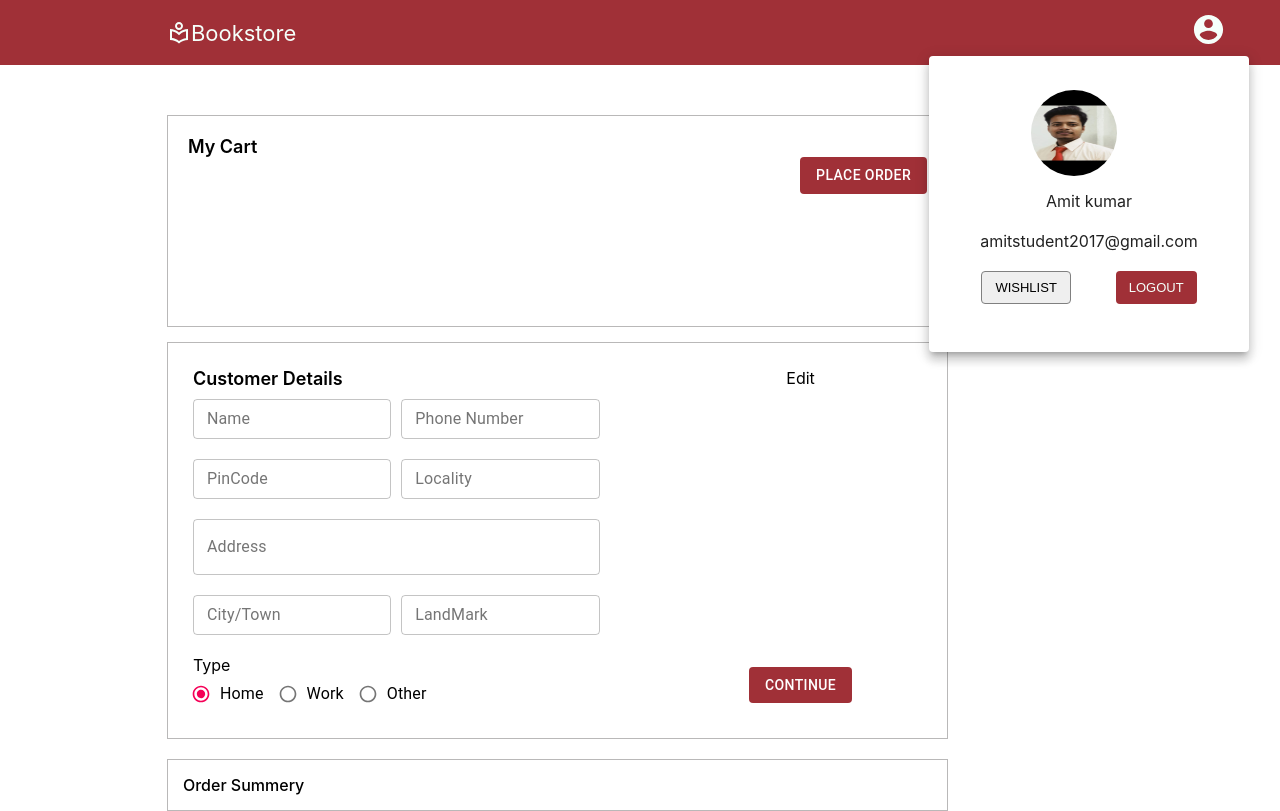
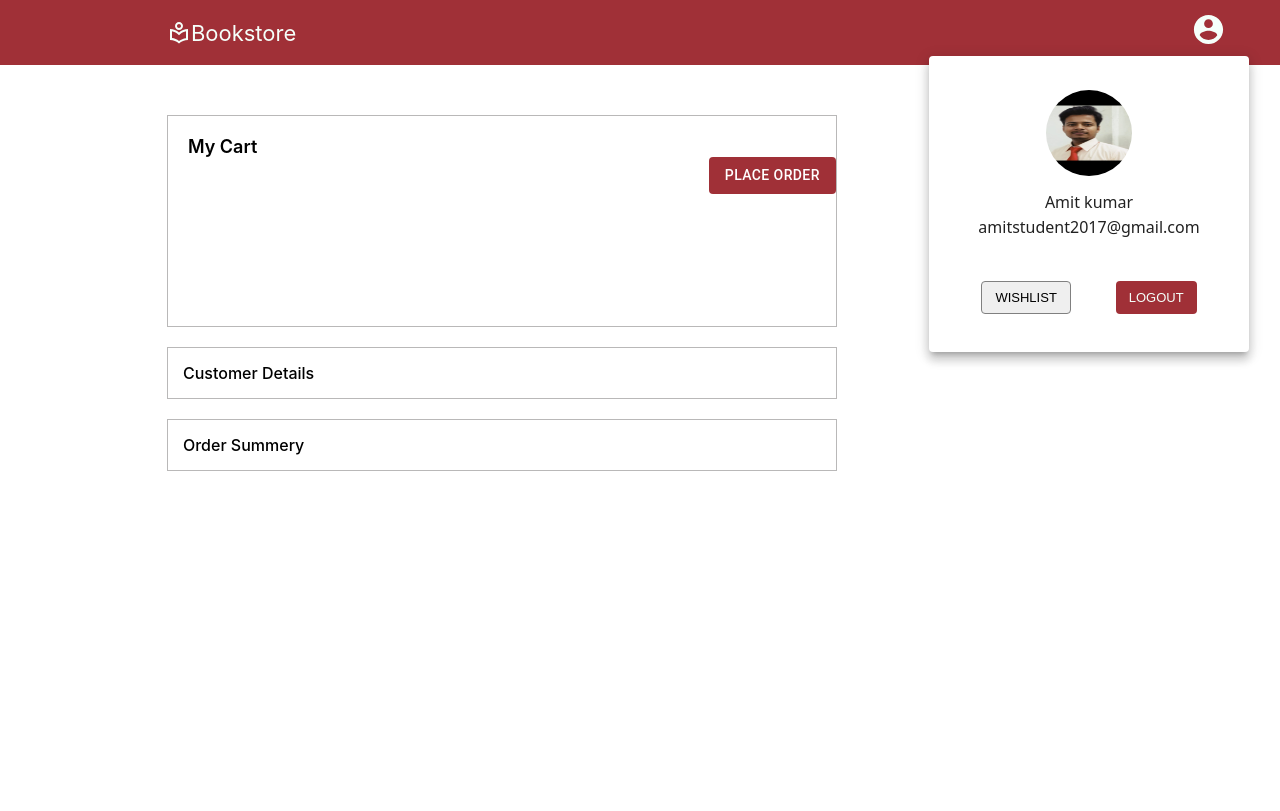
Before and after one commit to shrawanamit/book-store, a React (Create React App) app: page /bookInCart in a window 1280 px wide. Both pictures are taken after a click on the button "menu". Built offline with nearby package versions, Linux system fonts and the light colour scheme.

Commit message:
refactored wish list ui and use book container component

```diff
--- a/src/Components/BookInCart.jsx
+++ b/src/Components/BookInCart.jsx
@@ -17,7 +17,15 @@ class BookInCart extends React.Component {
         this.state = {
             getAllCart: [],
             cartDisplay:true,
+            handelOrderOpenClose:true,
+            handelAddressOpenClose:true
         }
+    }
+    handelOrder=()=>{
+      this.setState({
+        handelOrderOpenClose:false,
+        handelAddressOpenClose:false
+      })
     }
     removeBookFromCart=(arrayObject)=>{
         console.log("cartId",arrayObject.cartId)
@@ -64,16 +72,18 @@ class BookInCart extends React.Component {
                                                     </div>
                                                 </div>
                                             </div>)}
+                                            {this.state.handelOrderOpenClose ?
                                         <div className="cartButton">
-                                            <Button variant="contained" color="primary" disableElevation>
+                                            <Button variant="contained" color="primary" disableElevation onClick={this.handelOrder}>
                                                 place order
                                             </Button>
-                                        </div>
+                                        </div> : ""}
                                     </div>
                                 </div>
                             </div>
-                            {/* <div className="CustomerDetails"> <span className="messageDetais">Customer Details</span></div> */}
-                            <CostumerDetail />
+
+                            { this.state.handelAddressOpenClose? <div className="CustomerDetails"> <span className="messageDetais">Customer Details</span></div> :
+                            <CostumerDetail  />}
                             <div className="CustomerDetails"><span className="messageDetais"> Order Summery </span></div>
                         </div>
                     </div>
--- a/src/Components/Logout.jsx
+++ b/src/Components/Logout.jsx
@@ -77,8 +77,8 @@ export default class Logout extends React.Component {
                             </div> */}
                         </div>
                         <div className="name">
-                            <span>Amit kumar</span><br />
-                            <span>amitstudent2017@gmail.com</span>
+                            <div className="namebody">Amit kumar</div>
+                            <div className="email">amitstudent2017@gmail.com</div><br />
                         </div>
                         <div className="btnLogout">
                             <Link to="/wishlist" variant="body2">
--- a/src/Components/WishList.jsx
+++ b/src/Components/WishList.jsx
@@ -6,6 +6,8 @@ import { connect } from 'react-redux';
 import UserService from "../Services/userService";
 import { RowingOutlined } from '@material-ui/icons';
 import { Divider } from '@material-ui/core';
+import BookContainer from './BooksContainer';
+import { wishListData} from '../redux/Action/actionCreater';
 let service = new UserService();
 
 class WishList extends React.Component {
@@ -38,6 +40,7 @@ class WishList extends React.Component {
             .then((data) => {
                 console.log(" All wishList  books ", data.data.data);
                 this.setState({ getAllWishListBook: data.data.data })
+                this.props.wishListData(data.data.data);
             })
             .catch((err) => {
                 console.log(err);
@@ -53,7 +56,8 @@ class WishList extends React.Component {
                 <div className="wishListContainer">
                     <div className="wishListBody">
                         <div className="cartHeading"><span>My WishList</span></div>
-                        {this.state.getAllWishListBook.length === 0 ? <div className="emptyWishList">Your WishList is Empty</div> :
+                        <BookContainer />
+                        {/* {this.state.getAllWishListBook.length === 0 ? <div className="emptyWishList">Your WishList is Empty</div> :
                             this.state.getAllWishListBook.map((row) =>
                                 <div className="DisplayCart">
                                     <div className="displayWishListImage">
@@ -78,7 +82,7 @@ class WishList extends React.Component {
                                         </div>
                                     </div>
                                 </div>
-                            )}
+                            )} */}
                     </div>
                 </div>
             </React.Fragment>
@@ -88,7 +92,7 @@ class WishList extends React.Component {
 const mapDispatchToProps = dispatch => {
 
     return {
-        // displayAllSearchBook: (data) => dispatch(displayAllSearchBook(data)),
+        wishListData: (data) => dispatch(wishListData(data)),
 
     }
 }
--- a/src/SCSS/cartInBook.scss
+++ b/src/SCSS/cartInBook.scss
@@ -9,7 +9,7 @@ $base-color: rgb(160, 48, 55);
 
 }
 @mixin boxWidth {
-    width: 70%;
+    width: 60%;
     border: 1px solid rgb(185, 184, 184);
 }
 .cartDisplay{
@@ -85,7 +85,7 @@ $base-color: rgb(160, 48, 55);
 .cartButton{
     display: flex;
     justify-content: flex-end;
-    padding: 0px 20px 20px 20px;
+
 }
 .CustomerDetails{
     @include boxWidth();
@@ -107,12 +107,12 @@ $base-color: rgb(160, 48, 55);
 .CostumerDetailContainerBody{
     @include flexColumn();
     padding: 25px;
-    width: 80%;
+    width: 500px;
 
 }
 .CostumerDetailSideNav{
     @include flexColumn();
-    padding: 15px;
+    padding: 25px;
     justify-content: space-between;
 
 }
@@ -123,19 +123,17 @@ $base-color: rgb(160, 48, 55);
 }
 .textFieldBodyOne{
     padding-right: 2%;
-    width: 40%;
+    width: 48%;
 }
 .textFieldBodyTwo{
-    width: 82%;
+    width: 98%;
 }
 .customerAddress{
     @include flexRow();
     justify-content: flex-start;
     padding-bottom: 10px;
 }
-.editform{
-    padding:10px;
-}
+
 .radioContainer{
     display: flex;
     flex-direction: column;
--- a/src/SCSS/logout.scss
+++ b/src/SCSS/logout.scss
@@ -12,7 +12,7 @@
     justify-content: flex-start;
 }
 .accountimage{
-    width: 90%;
+    width: 100%;
     height: 45%;
     align-items: center;
     justify-content: center;
@@ -38,3 +38,15 @@ bottom: 10%;
     padding: 20px;
     justify-content: space-around;
 }
+.email{
+    display: flex;
+    height: 20px;
+    /* border: 1px solid lightgrey; */
+    padding: 3px;
+    /* border-radius: 3px; */
+    font-family: system-ui;
+}
+.name{
+    display: flex;
+font-family: system-ui;
+}
--- a/src/redux/Action/actionCreater.jsx
+++ b/src/redux/Action/actionCreater.jsx
@@ -1,4 +1,4 @@
-import {DISPLAY_IMAGE,DISPLAY_SNACKBAR,DISPLAY_ALLBOOKS,DISPLAY_ALLBOOKS_INCART,DISPLAY_ALL_SEARCH_BOOKS,SIGNIN_DATA} from './actionType';
+import {DISPLAY_IMAGE,DISPLAY_SNACKBAR,DISPLAY_ALLBOOKS,DISPLAY_ALLBOOKS_INCART, WISHLIST_DATA,DISPLAY_ALL_SEARCH_BOOKS,SIGNIN_DATA} from './actionType';
 
 //action creater
 export  const displayImage = (data) =>{
@@ -46,3 +46,11 @@ export  const snackbarDisplay = (data) =>{
 
         }
 }
+export  const  wishListData = (data) =>{
+    console.log("i am in action wishlist" ,data);
+        return {   //object
+            type: WISHLIST_DATA,
+            wishListData: data,
+
+        }
+}
--- a/src/redux/Action/actionType.jsx
+++ b/src/redux/Action/actionType.jsx
@@ -4,3 +4,4 @@ export const DISPLAY_ALLBOOKS='DISPLAY_ALLBOOKS';
 export const DISPLAY_ALLBOOKS_INCART='DISPLAY_ALLBOOKS_INCART';
 export const DISPLAY_ALL_SEARCH_BOOKS='DISPLAY_ALL_SEARCH_BOOKS';
 export const SIGNIN_DATA ='SIGNIN_DATA';
+export const WISHLIST_DATA ='WISHLIST_DATA';
--- a/src/redux/Reducer/reducer.jsx
+++ b/src/redux/Reducer/reducer.jsx
@@ -1,11 +1,12 @@
-import { DISPLAY_IMAGE, DISPLAY_SNACKBAR, DISPLAY_ALLBOOKS,DISPLAY_ALL_SEARCH_BOOKS} from '../Action/actionType';
+import { DISPLAY_IMAGE, WISHLIST_DATA, DISPLAY_ALLBOOKS, DISPLAY_ALL_SEARCH_BOOKS } from '../Action/actionType';
 
 const initialState = {
     imageURL: '',
     open: false,
     snackBarMeessage: '',
     allBooks: [],
-    searchedData:[]
+    searchedData: [],
+    wishListData:[]
 }
 
 
@@ -16,7 +17,7 @@ const bookReducer = (state = initialState, action) => {
             console.log("i am in reducer all book reducer");
             return {
                 ...state,
-                allBooks:[...action.allBooks]
+                allBooks: [...action.allBooks]
             }
         case DISPLAY_IMAGE:
             return {
@@ -26,8 +27,13 @@ const bookReducer = (state = initialState, action) => {
         case DISPLAY_ALL_SEARCH_BOOKS:
             return {
                 ...state,
-                 searchedData: [...action.searchedData],
-                }
+                searchedData: [...action.searchedData],
+            }
+        case WISHLIST_DATA:
+            return {
+                ...state,
+                wishListData: [...action.wishListData],
+            }
 
 
         default: return state
```
Also changed, not shown: src/Components/BooksContainer.jsx (+31 -15 lines).
